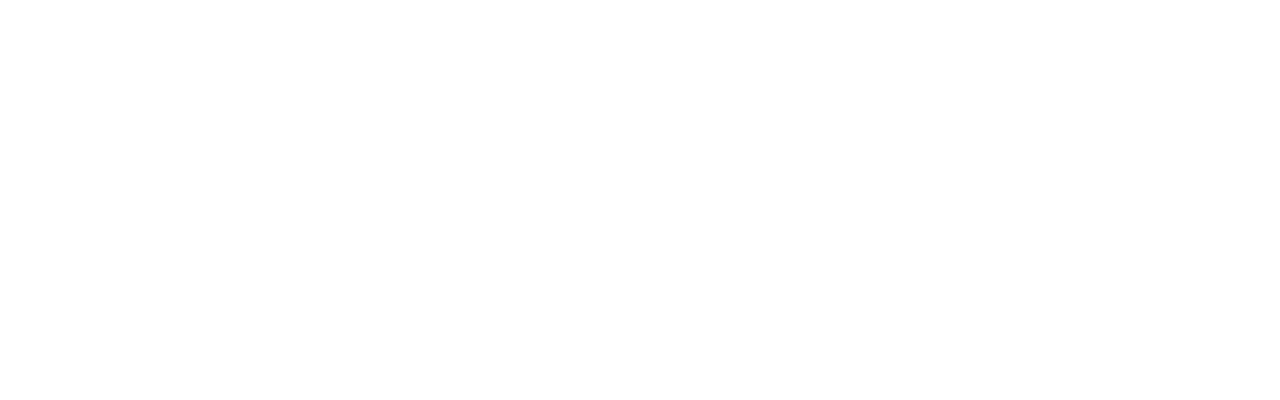
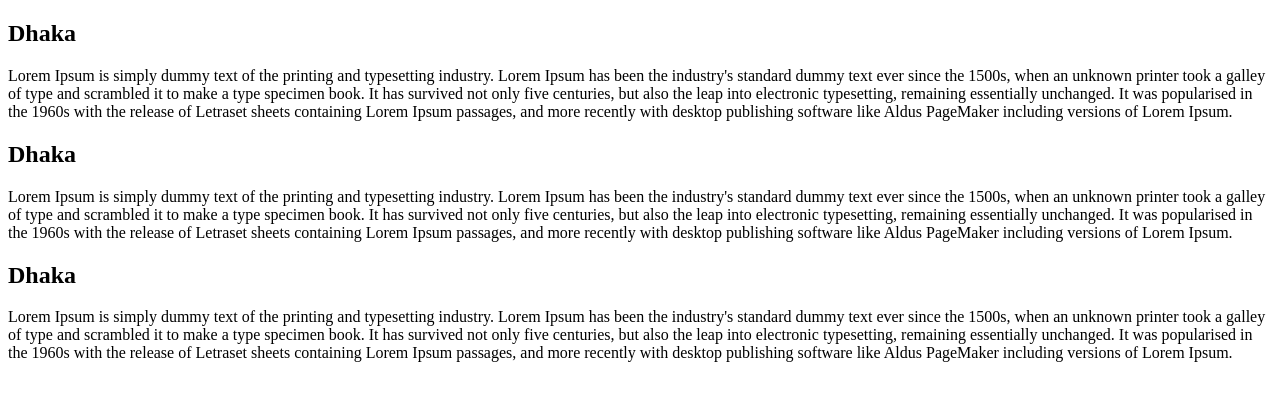
Before and after one commit to Firoz-Alam/my-third-website, a plain HTML site: page index.html in a window 1280 px wide. Drawn offline with Linux system fonts and the light colour scheme.

Commit message:
second commit

```diff
--- a/index.html
+++ b/index.html
@@ -8,6 +8,18 @@
     <title>Document</title>
 </head>
 <body>
+    <div class="container">
+        <h2>Dhaka</h2>
+        <p>Lorem Ipsum is simply dummy text of the printing and typesetting industry. Lorem Ipsum has been the industry's standard dummy text ever since the 1500s, when an unknown printer took a galley of type and scrambled it to make a type specimen book. It has survived not only five centuries, but also the leap into electronic typesetting, remaining essentially unchanged. It was popularised in the 1960s with the release of Letraset sheets containing Lorem Ipsum passages, and more recently with desktop publishing software like Aldus PageMaker including versions of Lorem Ipsum.</p>
+    </div>
+    <div class="container">
+        <h2>Dhaka</h2>
+        <p>Lorem Ipsum is simply dummy text of the printing and typesetting industry. Lorem Ipsum has been the industry's standard dummy text ever since the 1500s, when an unknown printer took a galley of type and scrambled it to make a type specimen book. It has survived not only five centuries, but also the leap into electronic typesetting, remaining essentially unchanged. It was popularised in the 1960s with the release of Letraset sheets containing Lorem Ipsum passages, and more recently with desktop publishing software like Aldus PageMaker including versions of Lorem Ipsum.</p>
+    </div>
+    <div class="container">
+        <h2>Dhaka</h2>
+        <p>Lorem Ipsum is simply dummy text of the printing and typesetting industry. Lorem Ipsum has been the industry's standard dummy text ever since the 1500s, when an unknown printer took a galley of type and scrambled it to make a type specimen book. It has survived not only five centuries, but also the leap into electronic typesetting, remaining essentially unchanged. It was popularised in the 1960s with the release of Letraset sheets containing Lorem Ipsum passages, and more recently with desktop publishing software like Aldus PageMaker including versions of Lorem Ipsum.</p>
+    </div>
 
 </body>
 </html>
```
